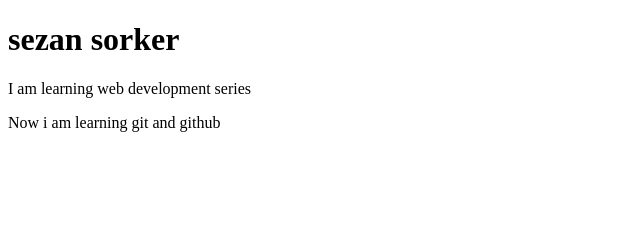
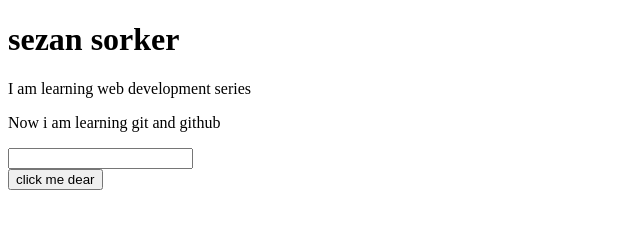
Before and after one commit to Touhid-sezan/my-web, a plain HTML site: page index.html in a window 1280 px wide. Shown: the whole page, without its empty margins (0-640 px from the left). Drawn offline with Linux system fonts and the light colour scheme.

Commit message:
btn added

```diff
--- a/index.html
+++ b/index.html
@@ -9,5 +9,8 @@
     <h1>sezan sorker</h1>
     <p>I am learning web development series</p>
     <p>Now i am learning git and github</p>
+    <input type="text">
+    <br>
+    <button>click me dear</button>
 </body>
 </html>
```
